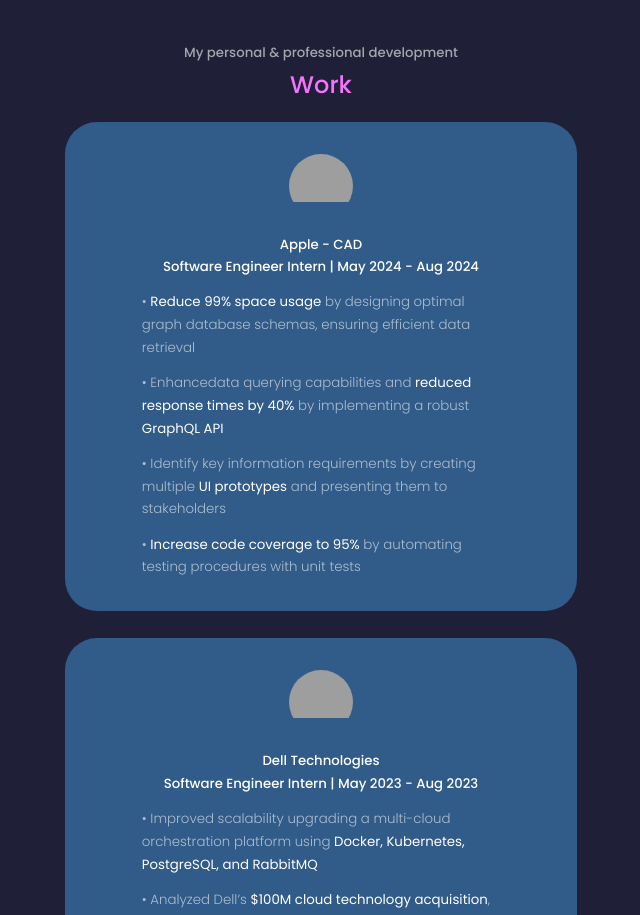
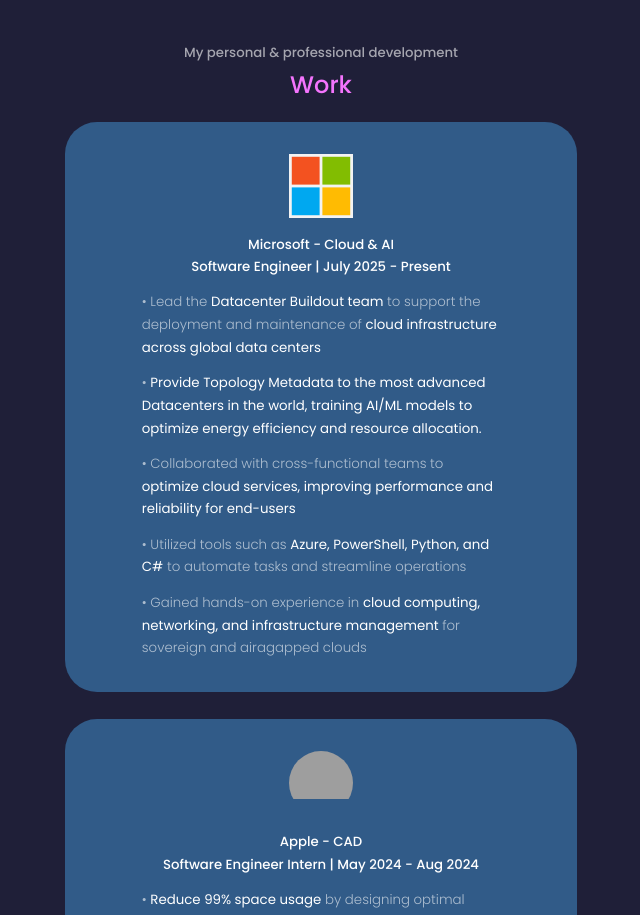
Before and after one commit to lindaislinda/portfolio-react, a React (Create React App) app: page / in a window 1280 px wide. Shown: the part 2320-3235 px from the top of the page, without its empty margins (319-959 px from the left). Built offline with nearby package versions, Linux system fonts and the light colour scheme; grey boxes are pictures that could not be loaded.

Commit message:
add microsoft stuff

```diff
--- a/src/components/testimonials/Testimonials.jsx
+++ b/src/components/testimonials/Testimonials.jsx
@@ -6,6 +6,7 @@
 // import dellLogo from "../../assets/dell.png";
 // import usfLogo from "../../assets/usf.png";
 import gdscLogo from "../../assets/GDSC_Logo_White.png";
+import microsoftLogo from "../../assets/Microsoft_logo.svg.png";
 // import shpeLogo from "../../assets/shpe.png";
 
 const Testimonials = () => {
@@ -14,6 +15,38 @@
       <h5>My personal & professional development</h5>
       <h2 className="testimonials__category">Work</h2>
       <div className="container testimonials__container">
+        <article className="testimonial">
+          <div className="club__avatar__square">
+            <img
+            src={microsoftLogo}
+            alt="Microsoft Logo"
+            />
+          </div>
+          <h5 className="club__name">Microsoft - Cloud & AI</h5>
+          <h5 className="club__name">
+            Software Engineer | July 2025 - Present
+          </h5>
+          <small className="club__review">
+            • Lead the <span>Datacenter Buildout team</span> to support the deployment
+            and maintenance of <span>cloud infrastructure across global data centers</span>
+          </small>
+          <small className="club__review">
+            • <span>Provide Topology Metadata to the most advanced Datacenters in the world, training AI/ML models to optimize energy efficiency and resource allocation.</span>
+          </small>
+          <small className="club__review">
+            • Collaborated with cross-functional teams to <span>optimize cloud
+            services, improving performance and reliability for end-users</span>
+          </small>
+          <small className="club__review">
+            • Utilized tools such as <span>Azure, PowerShell, Python, and C#</span> to automate
+            tasks and streamline operations
+          </small>
+          <small className="club__review">
+            • Gained hands-on experience in <span>cloud computing, networking, and
+            infrastructure management</span> for sovereign and airagapped clouds
+          </small>
+        </article>
+        <br />
         <article className="testimonial">
           <div className="club__avatar">
             <img
--- a/src/components/testimonials/testimonials.css
+++ b/src/components/testimonials/testimonials.css
@@ -9,6 +9,18 @@
     border-radius: 50%;
     margin: 0 auto 1rem;
     border: 0.4rem solid var (--color-primary-varient);
+}
+
+.club__avatar__square {
+    width: 4rem;
+    aspect-ratio: 1/1;
+    overflow: hidden;
+    margin: 0 auto 1rem;
+    border: 2rem solid var (--color-primary-varient);
+    display: flex;
+    align-items: center;
+    justify-content: center;
+    background: white;
 }
 
 .club__name {
```
Also changed, not shown: src/assets/Microsoft_logo.svg.png (added).
